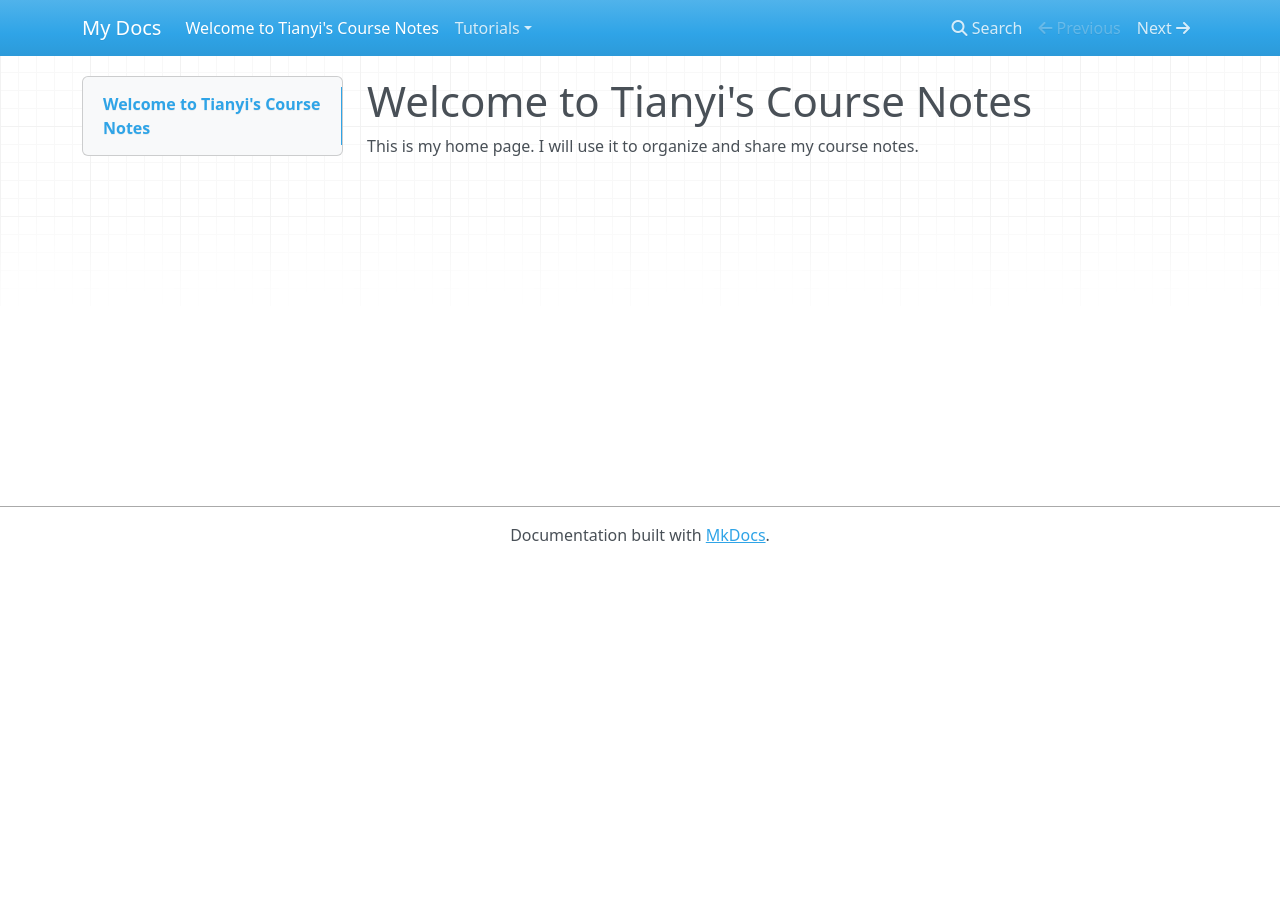
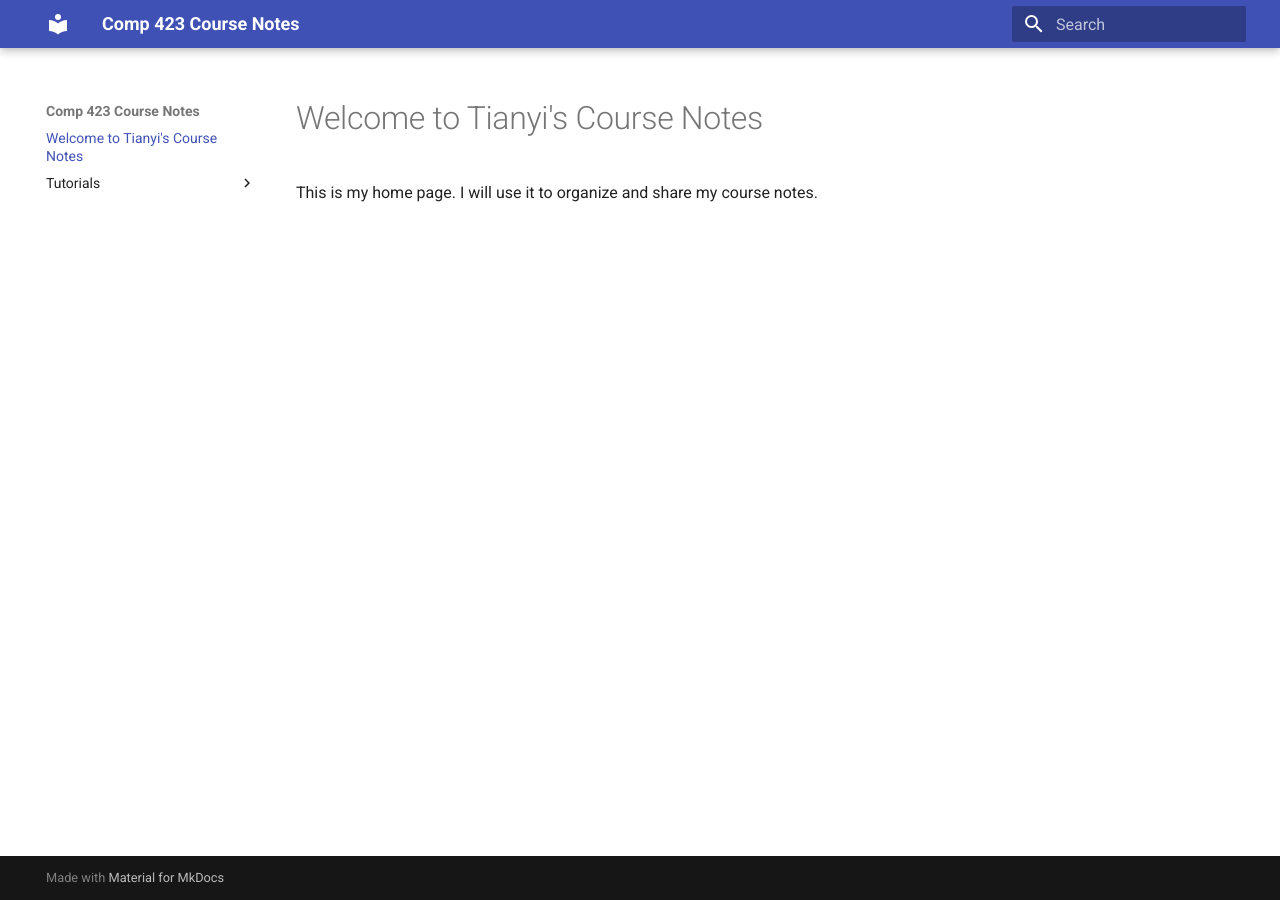
Before and after one commit to Bugaboolol/comp423-course-notes, an MkDocs documentation site: the page built from docs/index.md, in a window 1280 px wide. Built offline with MkDocs 1.6.1 and Material for MkDocs 9.7.7, drawn with Linux system fonts in a browser that asks for light colours; nearby versions of some CDN libraries.

Commit message:
new commit

```diff
--- a/mkdocs.yml
+++ b/mkdocs.yml
@@ -1 +1,3 @@
-site_name: My Docs
+site_name: Comp 423 Course Notes
+theme:
+      name: material
```
